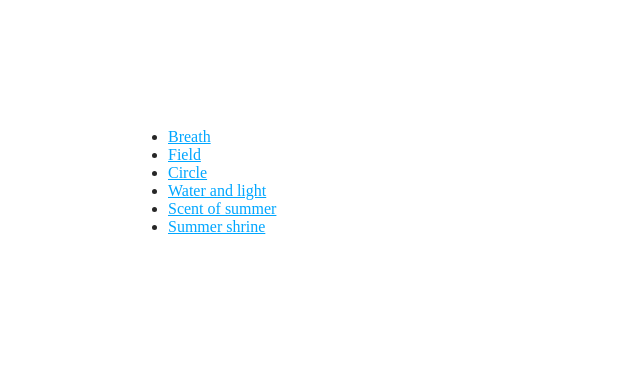
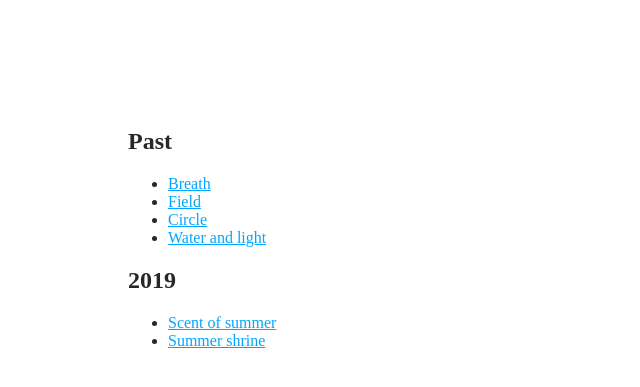
Before and after one commit to hihumi-riku/hihumi-riku.github.io, a Jekyll site: the page built from photos_list.md, in a window 1280 px wide. Shown: the top 387 px of the page, without its empty margins (0-640 px from the left). Built offline with Jekyll 4.4.1, drawn with Linux system fonts in a browser that asks for light colours.

Commit message:
Modified photos list

```diff
--- a/photos_list.md
+++ b/photos_list.md
@@ -3,9 +3,12 @@ layout: photo
 title: 写真
 ---
 
+## Past
 - [Breath](/2019/01/25/breath.html)
 - [Field](/2019/01/25/field.html)
 - [Circle](/2019/01/25/circle.html)
 - [Water and light](/2019/01/29/water_and_light.html)
+
+## 2019
 - [Scent of summer](/2019/07/09/scent_of_summer.html)
 - [Summer shrine](/2019/07/09/summer_shrine.html)
```
